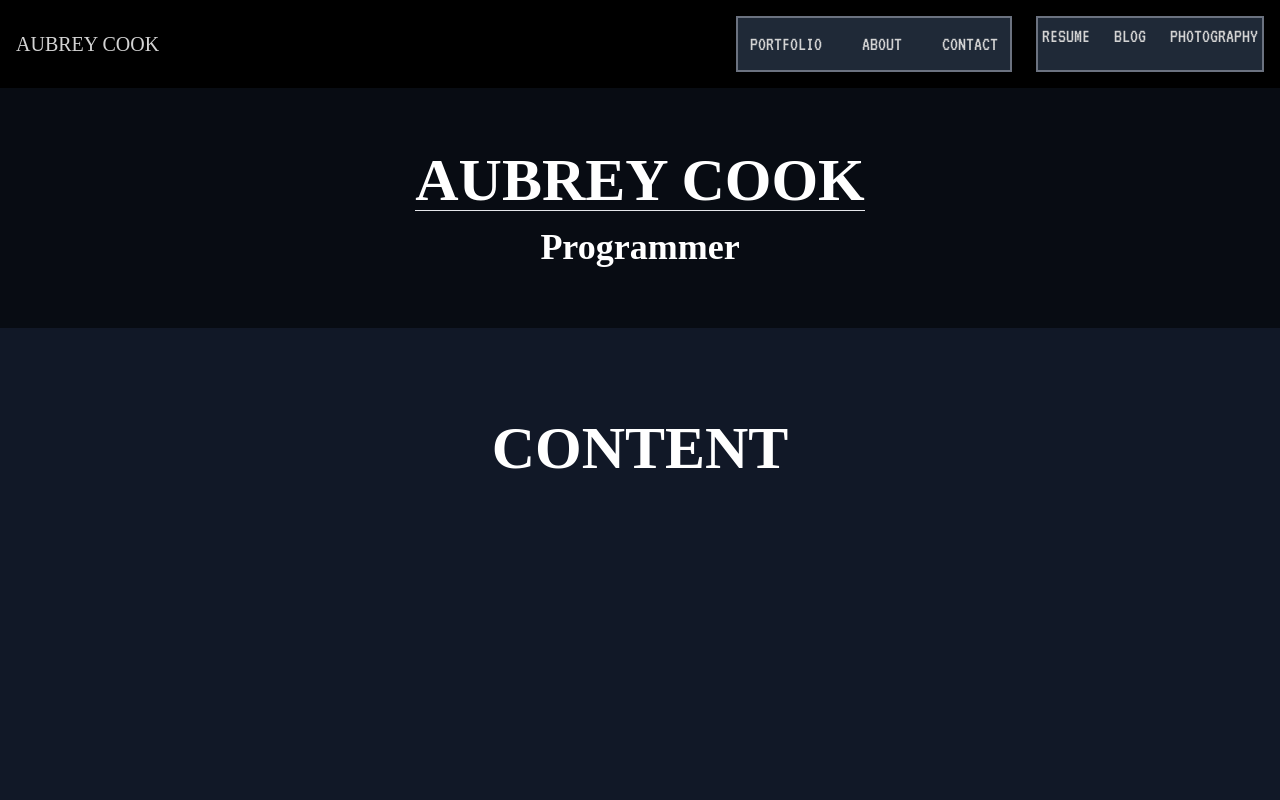
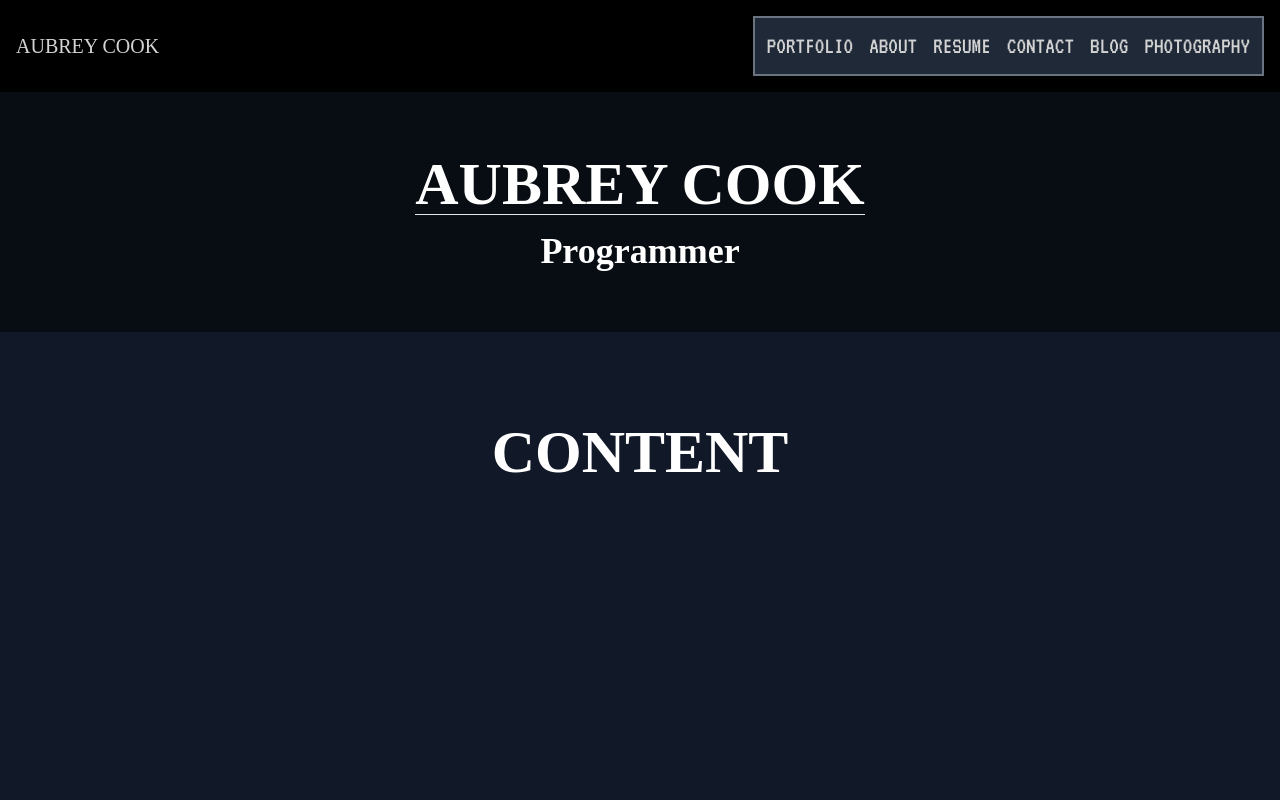
Before and after one commit to aubreyjcook/dev_aubreyjcook.next, a Next.js app in the folder aubreyjcook.next/: page / in a window 1280 px wide. Shown: the top 800 px of the page. Built offline with nearby package versions, Linux system fonts and the light colour scheme; a web font is replaced by a local one.

Commit message:
update nav

```diff
--- a/aubreyjcook.next/components/Nav.tsx
+++ b/aubreyjcook.next/components/Nav.tsx
@@ -5,16 +5,14 @@
         <nav className="bg-background text-foreground p-4">
             <div className="flex w-full justify-between items-center uppercase">
                 <h1 className="text-xl"><a href="">Aubrey Cook</a></h1>
-                <div className='flex-grow flex justify-end'>
-                    <div className="flex space-x-6 p-1 bg-gray-800 border-gray-500 border-2 text-xl">
+                <div className='flex-grow flex space-x-2 justify-end text-2xl'>
+                    <div className="flex p-1 bg-gray-800 border-gray-500 border-2">
                         <a href="#" className="p-2">Portfolio</a>
                         <a href="#" className="p-2">About</a>
+                        <a href="#" className="p-2">Resume</a>
                         <a href="#" className="p-2">Contact</a>
-                    </div>
-                    <div className="flex ml-6 space-x-6 p-1 bg-gray-800 border-gray-500 border-2 text-xl">
-                        <a href="#">Resume</a>
-                        <a href="#">Blog</a>
-                        <a href="#">Photography</a>
+                        <a href="#" className="p-2">Blog</a>
+                        <a href="#" className="p-2">Photography</a>
                     </div>
                 </div>
             </div>
```
